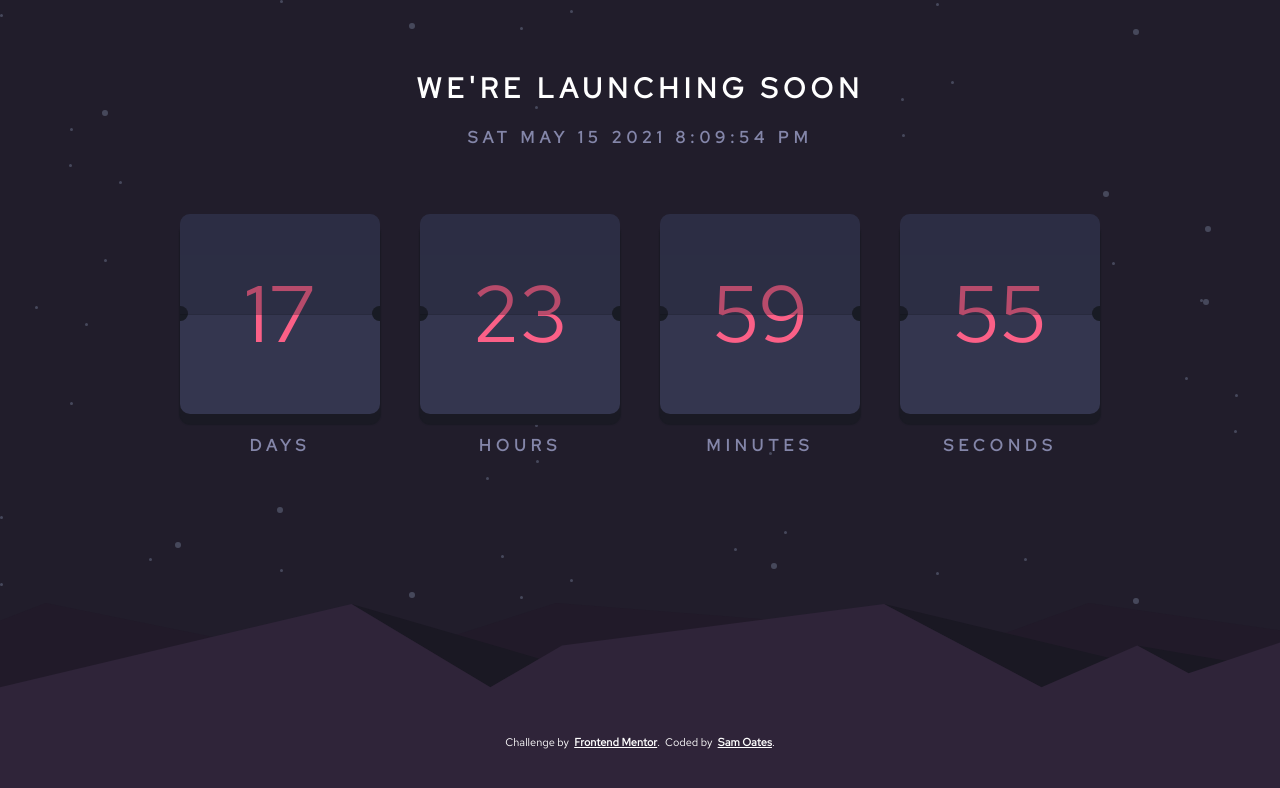
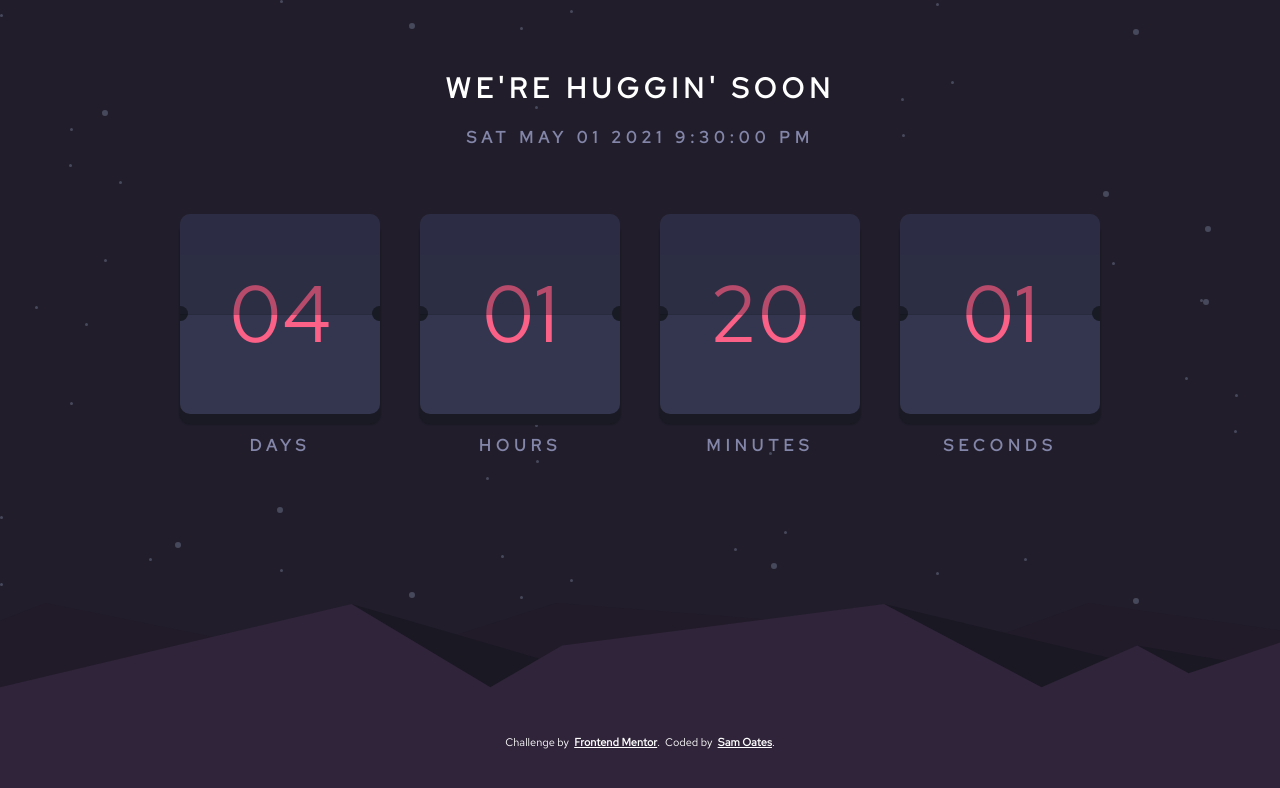
Before and after one commit to oatesam/CountdownTimer, a plain HTML site: page index.html in a window 1280 px wide. Drawn offline with Linux system fonts and the light colour scheme.

Commit message:
rosie-fied

```diff
--- a/index.html
+++ b/index.html
@@ -9,13 +9,13 @@
   <link rel="preconnect" href="https://fonts.gstatic.com">
 <link href="https://fonts.googleapis.com/css2?family=Red+Hat+Text&amp;display=swap" rel="stylesheet">
 
-  <title>Launch countdown timer</title>
+  <title>Rosie-Reunion Countdown Timer</title>
 </head>
 <body>
 
   <div class="container">
       <div class="content">
-    	  <h1>We're launching soon</h1>
+    	  <h1>We're huggin' soon</h1>
         <h3 id="time"></h3>
     	  <div class="countdownContainer">
     		<div>
--- a/script.js
+++ b/script.js
@@ -1,7 +1,7 @@
 // Initialize Launch Date
-var date = new Date();
-var daysToLaunch = 18;
-date.setDate(date.getDate() + daysToLaunch);
+var date = new Date('May 1, 2021 21:30:00');
+// var daysToLaunch = 18;
+// date.setDate(date.getDate() + daysToLaunch);
 var m = date.toDateString();
 var time = date.toLocaleTimeString();
 document.getElementById('time').innerHTML = m + ' ' + time;
```
